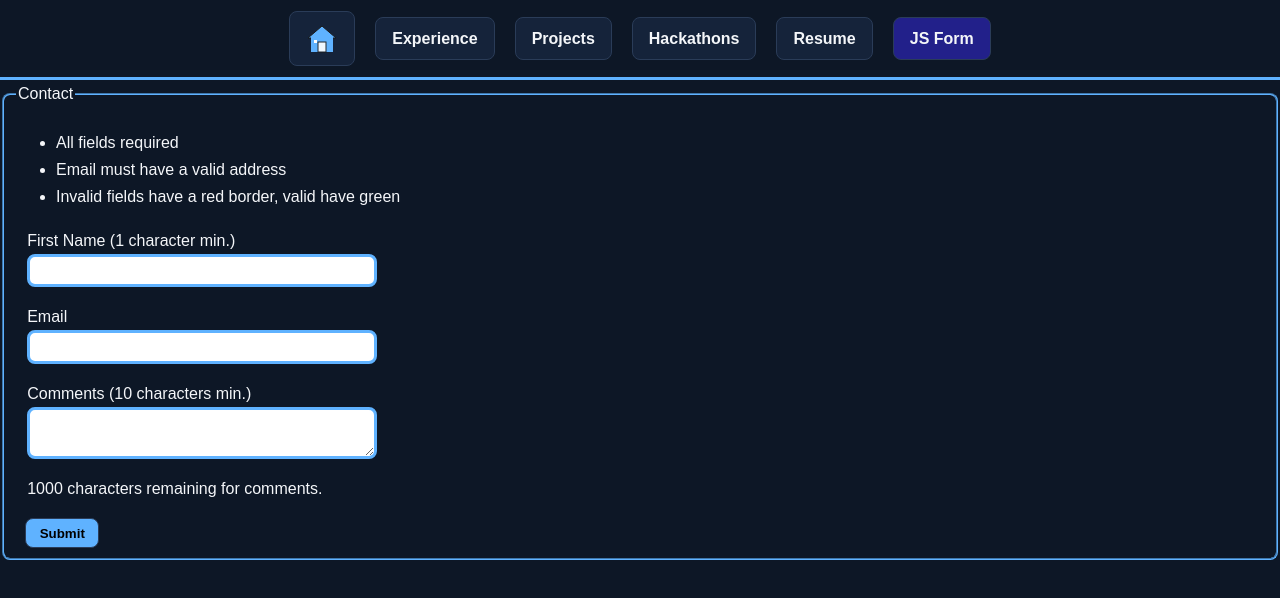
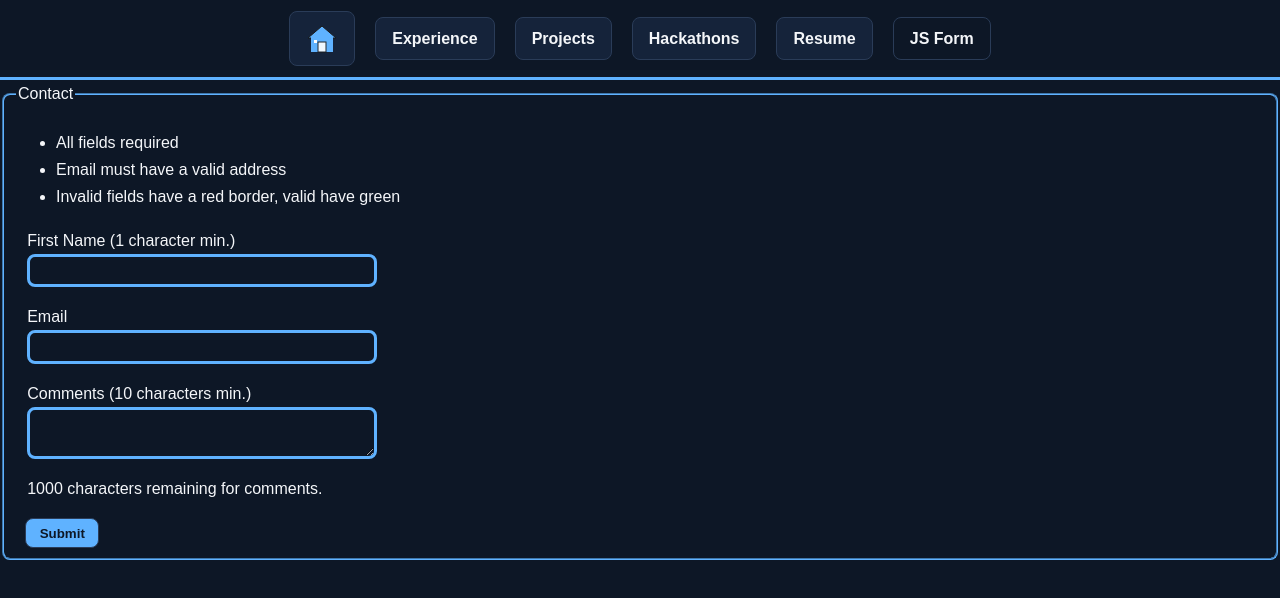
Before and after one commit to Jerry00261/CSE134B_HW4, a plain HTML site: page form-with-js.html in a window 1280 px wide. Drawn offline with Linux system fonts and the light colour scheme.

Commit message:
Changes...

```diff
--- a/portfolio.css
+++ b/portfolio.css
@@ -12,6 +12,32 @@
     --margin-none: 0em;
     --button-color: #22208a;
     --border-radius: 8px;
+
+    --button-color: #0d1726;
+    --button-text: #0d1726;
+    --button-hover: #9bc4ea;
+    --input-bg: #0d1726;
+    --input-text: #f4f6f9;
+    --valid: #3ecf6e;
+    --invalid: #ff6b6b;
+    --error: #ff8080;
+}
+
+:root[data-theme="light"] {
+    --background: #eef2f7;
+    --border-image: #ffffff;
+    --border: #b8c4d6;
+    --text: #1a1a1a;
+    --main: #0b5cad;
+    --h-color: #b35c00;
+    --button-color: #d6e6ff;
+    --button-text: #ffffff;
+    --button-hover: #084a8c;
+    --input-bg: #ffffff;
+    --input-text: #1a1a1a;
+    --valid: #1e7b34;
+    --invalid: #b00020;
+    --error: #b00020;
 }
 
 body {
@@ -209,10 +235,12 @@ button {
     background-color: var(--main);
     border: 1px solid var(--border);
     border-radius: var(--border-radius);
+
+    color: var(--button-text);
 }
 
 button:hover {
-    background-color: #9bc4ea;
+    background-color: var(--button-hover);
 }
 
 input, textarea {
@@ -224,6 +252,9 @@ input, textarea {
     font-size: 1rem;
     border: 3px solid var(--main);
     border-radius: var(--border-radius);
+
+    color: var(--input-text);
+    background-color: var(--input-bg);
 }
 
 fieldset {
@@ -259,11 +290,11 @@ label {
 }
 
 input:user-valid, textarea:user-valid {
-    border: 3px solid green;
+    border: 3px solid var(--valid);
 }
 
 input:user-invalid, textarea:user-invalid {
-    border: 3px solid red;
+    border: 3px solid var(--invalid);
 }
 
 input:focus, textarea:focus {
@@ -286,7 +317,7 @@ body > form button {
 }
 
 #comments-info.near-limit {
-    color: var(--h-color);
+    color: var(--error);
     font-weight: bold;
 }
 
@@ -305,7 +336,14 @@ body > form button {
 }
 
 #error-area li {
-    color: #ff8080;
+    color: var(--error);
+}
+
+#theme-toggle {
+    margin-top: 0;
+    font-size: 1rem;
+    line-height: 1.25;
+    padding: 0.65em 1em;
 }
 
 /* ---------------------------------------------- */
--- /dev/null
+++ b/theme.js
@@ -0,0 +1,63 @@
+const root = document.documentElement;
+
+function getSavedTheme() {
+    try {
+        return localStorage.getItem('theme');
+    }
+
+    catch (error) {
+        console.warn('The theme preference could not be read.');
+        return null
+    }
+}
+
+function saveTheme(theme) {
+    try {
+        localStorage.setItem('theme',theme);
+    }
+
+    catch (error) {
+        console.warn('The theme preference coud not be saved.');
+    }
+}
+
+let currentTheme = 'dark';
+
+if (getSavedTheme() === 'light') {
+    currentTheme = 'light';
+}
+
+root.setAttribute('data-theme', currentTheme);
+
+document.addEventListener('DOMContentLoaded', function () {
+    const themeControl = document.querySelector('#theme-control');
+    const themeButton = document.querySelector('#theme-toggle');
+
+    function updateButtonText() {
+
+        if(currentTheme === 'light') {
+            themeButton.textContent = 'Switch to dark theme';
+        }
+
+        else {
+            themeButton.textContent = 'Switch to light theme'
+        }
+    }
+
+    themeButton.addEventListener('click', function () {
+        if (currentTheme === 'light') {
+            currentTheme = 'dark';
+        }
+
+        else {
+            currentTheme = 'light';
+        }
+
+        root.setAttribute('data-theme', currentTheme);
+        saveTheme(currentTheme);
+        updateButtonText();
+    });
+
+    updateButtonText();
+    themeControl.hidden = false;
+});
```
